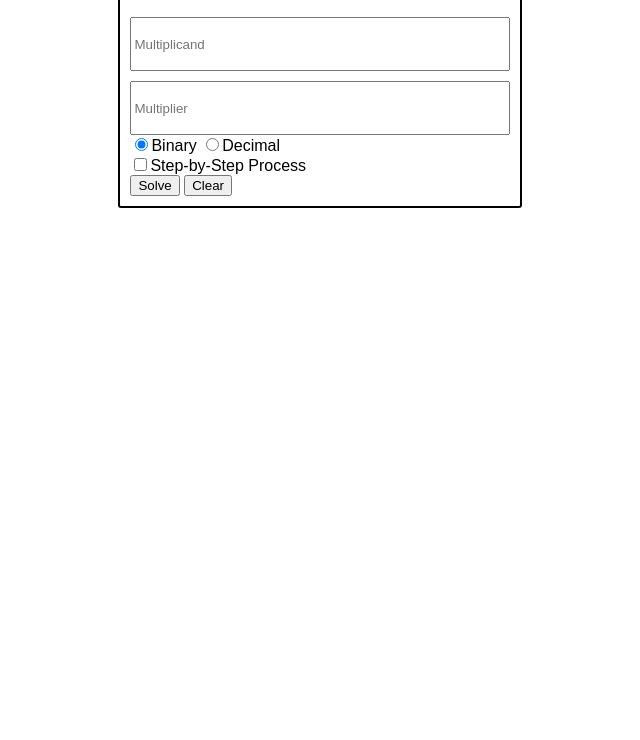
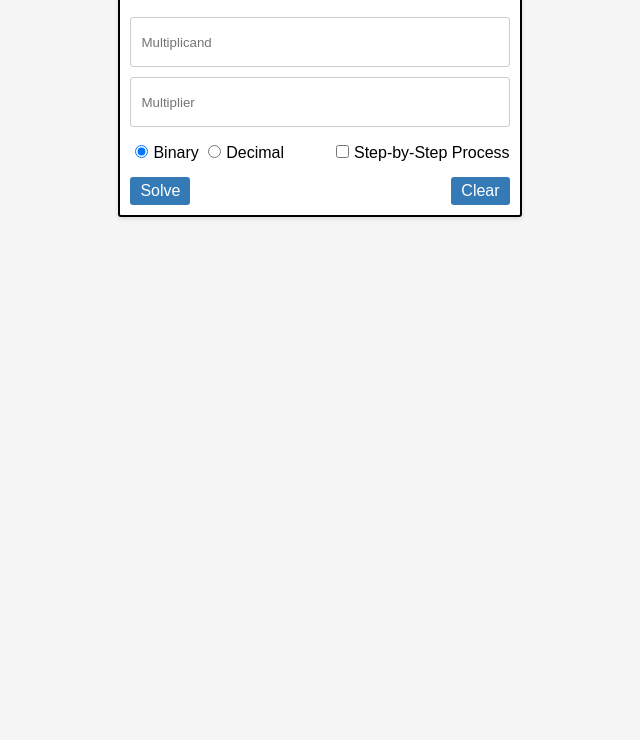
Before and after one commit to jerichosy/CSARCH2-Simulation-Project, a plain HTML site: page index.html in a window 1280 px wide. Shown: the part 60-800 px from the top of the page, without its empty margins (320-960 px from the left). Drawn offline with Linux system fonts and the light colour scheme.

Commit message:
Improve UI (but results table untouched)

```diff
--- a/index.html
+++ b/index.html
@@ -11,8 +11,6 @@
 </head>
 
 <body>
-
-
     <h1>Sequential Circuit Binary Multiplier</h1>
     <div id="input-box">
         <div class="fields">
@@ -20,27 +18,26 @@
             <input type="number" placeholder="Multiplier" id="multiplier" class="input-field"></input>
         </div>
 
-        <div class="input-type-radio">
-            <input type="radio" name="input-type" value="binary" checked>Binary</button>
-            <input type="radio" name="input-type" value="decimal">Decimal</button>
+        <div class="option-group">
+            <div class="input-type-radio">
+                <input type="radio" name="input-type" value="binary" checked><label>Binary</label>
+                <input type="radio" name="input-type" value="decimal"><label>Decimal</label>
+            </div>
+
+            <div class="sbs-checkbox">
+                <input type="checkbox" id="step"><label for="step">Step-by-Step Process</label>
+            </div>
         </div>
-
-        <div class="sbs-checkbox">
-            <input type="checkbox" id="step">Step-by-Step Process</input>
-        </div>
-
 
         <div class="buttons">
             <button name="solve" id="solve">Solve</button>
             <button id="clear">Clear</button>
         </div>
-
     </div>
 
     <div id="next-step-box"></div>
 
     <div id="solution-box">
-
     </div>
 
 </body>
--- a/style.css
+++ b/style.css
@@ -4,11 +4,13 @@ body {
     display: flex;
     flex-direction: column;
     align-content: center;
+    background-color: #f5f5f5;
 }
 
 h1 {
     margin: auto;
     margin-bottom: 10px;
+    color: #333;
 }
 
 h2 {
@@ -62,6 +64,8 @@ h2 {
     flex-direction: column;
     flex-wrap: wrap;
     justify-content: center;
+    background-color: #fff;
+    box-shadow: 0 2px 4px rgba(0, 0, 0, 0.1);
 }
 
 .fields {
@@ -70,8 +74,44 @@ h2 {
     justify-content: center;
 }
 
-
 .input-field {
     height: 3rem;
     margin-top: 10px;
+    border-radius: 3px;
+    border: 1px solid #ccc;
+    padding: 0 10px;
 }
+
+.option-group {
+    display: flex;
+    justify-content: space-between;
+    margin-top: 15px;
+}
+
+input[type="radio"],
+input[type="checkbox"] {
+    margin-right: 5px;
+}
+
+.buttons {
+    display: flex;
+    justify-content: space-between;
+    margin-top: 15px;
+}
+
+button {
+    background-color: #337ab7;
+    border: none;
+    color: white;
+    text-align: center;
+    display: inline-block;
+    font-size: 16px;
+    padding: 5px 10px;
+    cursor: pointer;
+    border-radius: 3px;
+    transition: background-color 0.3s;
+}
+
+button:hover {
+    background-color: #286090;
+}
```
